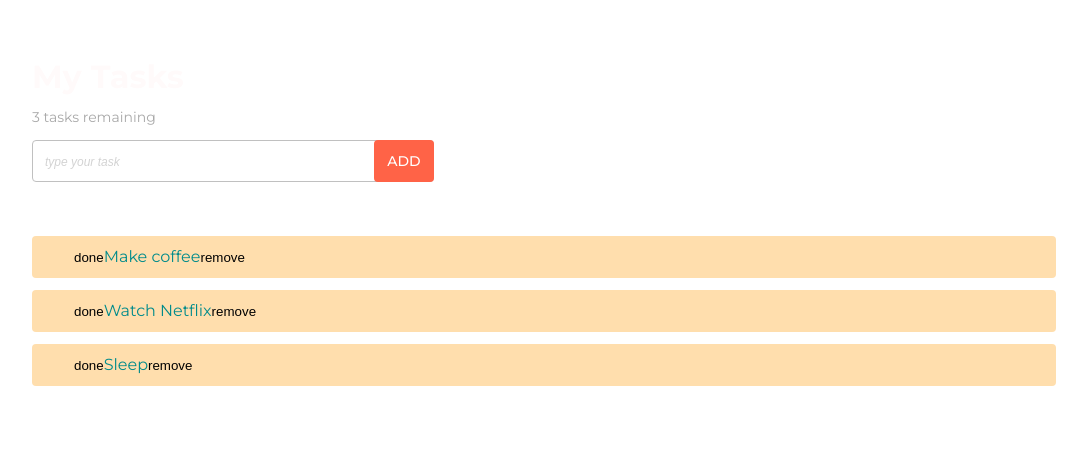
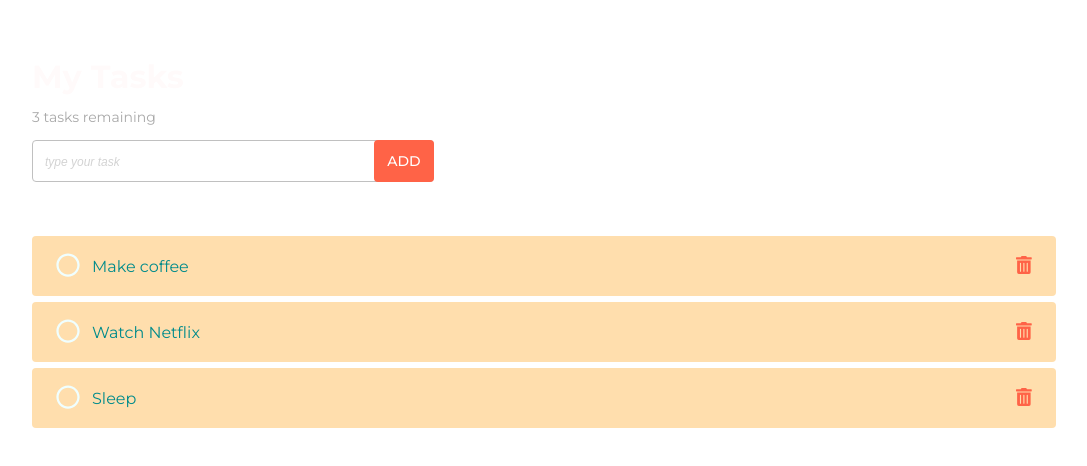
Before and after one commit to jorgearimitsu/todo, a React (Create React App) app: page / in a window 1280 px wide. Shown: the top 466 px of the page, without its empty margins (96-1183 px from the left). Built offline with nearby package versions, Linux system fonts and the light colour scheme.

Commit message:
Adding task completed styles

```diff
--- a/src/components/Tasks/TaskList/index.js
+++ b/src/components/Tasks/TaskList/index.js
@@ -1,4 +1,6 @@
 import React from 'react'
+import classNames from 'classnames'
+import { FontAwesomeIcon } from '@fortawesome/react-fontawesome';
 import styles from './styles.module.css'
 
 const TaskList = ({tasks, removeTask, completeTask}) => {
@@ -10,19 +12,36 @@ const TaskList = ({tasks, removeTask, completeTask}) => {
 
   const filledList = (
     <ul className={styles.list}>
-      {tasks.map(task => (
-        <li className={styles.task} key={task.id}>
-          <button onClick={() => completeTask(task)} type="button">
-            done
-          </button>
+      {tasks.map(task => {
+        const taskClass = classNames(styles.task, { [styles.done]: task.done })
 
-          {task.name}
+        return (
+          <li className={taskClass} key={task.id}>
+            <div className={styles.taskInfo}>
+              <button
+                className={styles.completeButton}
+                onClick={() => completeTask(task)}
+                type="button"
+                >
+                <FontAwesomeIcon
+                  icon={task.done ? 'check-circle' : ['far', 'circle']}
+                  />
+              </button>
 
-          <button type='button' onClick={() => removeTask(task.id)}>
-            remove
-          </button>
-        </li>
-      ))}
+              <p className={styles.taskName}>{task.name}</p>
+            </div>
+
+
+            <button
+              className={styles.deleteButton}
+              onClick={() => removeTask(task.id)}
+              type='button'
+            >
+              <FontAwesomeIcon icon="trash-alt" />
+            </button>
+          </li>
+        )
+      })}
     </ul>
   )
 
--- a/src/components/Tasks/TaskList/styles.module.css
+++ b/src/components/Tasks/TaskList/styles.module.css
@@ -5,13 +5,35 @@
 }
 
 .task {
+  align-items: center;
   background: navajowhite;
   border-radius: 4px;
   color: darkcyan;
-  height: 42px;
-  line-height: 42px;
-  margin-bottom: 12px;
-  padding: 0 42px;
+  display: flex;
+  height: 60px;
+  justify-content: space-between;
+  margin-bottom: 6px;
+  padding: 0 24px;
+  position: relative;
+}
+
+li.done {
+  background: dimgray;
+  color: white;
+}
+
+.done .taskName {
+  text-decoration: line-through;
+}
+
+.taskInfo {
+  align-items: center;
+  display: flex;
+}
+
+.taskName {
+  display: inline-block;
+  margin: 0;
 }
 
 .emptyList {
@@ -20,3 +42,14 @@
   color: mistyrose;
   padding: 12px;
 }
+
+.completeButton {
+  color: azure;
+  font-size: 24px;
+  margin-right: 12px;
+}
+
+.deleteButton {
+  color: tomato;
+  font-size: 18px;
+}
```
